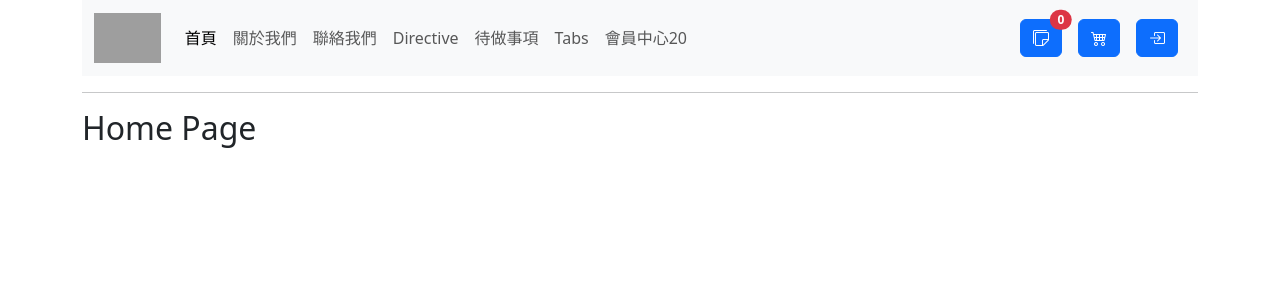
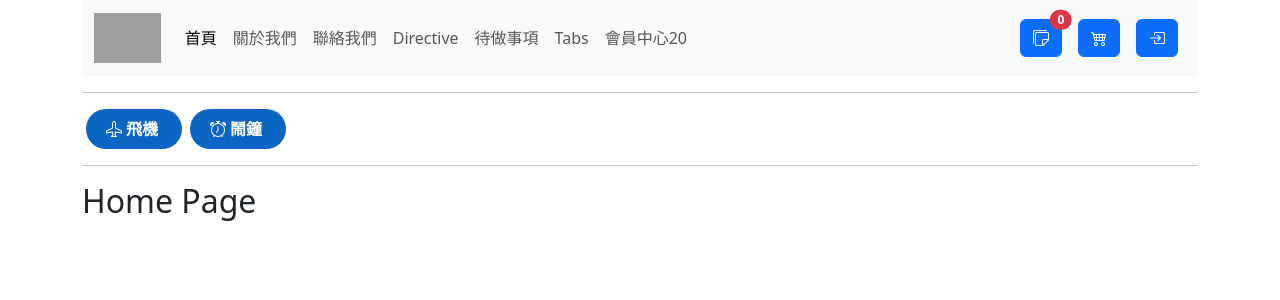
Before and after one commit to HsiaoHungWang/vue-demo, a Vue app: page / in a window 1280 px wide. Shown: the top 300 px of the page. Built offline with nearby package versions, Linux system fonts and the light colour scheme; grey boxes are pictures that could not be loaded.

Commit message:
<slot> 的使用

```diff
--- a/src/App.vue
+++ b/src/App.vue
@@ -4,6 +4,7 @@
 import 'bootstrap/dist/js/bootstrap.js'
 import 'bootstrap-icons/font/bootstrap-icons.css'
 import NavbarComponent from './components/NavbarComponent.vue';
+import FancyButton from './components/FancyButton.vue';
 
 // import BMIComponent from './components/BMIComponent.vue';
 // import ButtonCount from './components/ButtonCount.vue';
@@ -64,7 +65,15 @@
     <RouterLink :to="{ name: 'Abc' }" activeClass="active">聯絡我們</RouterLink> |
     <RouterLink :to="{ name: 'member', params:{id:'20'} }" activeClass="active">會員中心20</RouterLink> | -->
     <hr />
-
+     <FancyButton>
+        <i class="bi bi-airplane"></i>
+        <span class="mx-1">飛機</span>
+    </FancyButton>
+    <FancyButton>
+        <i class="bi bi-alarm"></i>
+        <span class="mx-1">鬧鐘</span>
+    </FancyButton>
+    <hr />
     <RouterView></RouterView>
 
 
--- /dev/null
+++ b/src/components/FancyButton.vue
@@ -0,0 +1,59 @@
+<script setup>
+
+</script>
+
+<template>
+    <button class="button-18 mx-1">
+        <slot></slot>
+    </button>
+</template>
+
+<style lang="css" scoped>
+
+/* CSS */
+.button-18 {
+  align-items: center;
+  background-color: #0A66C2;
+  border: 0;
+  border-radius: 100px;
+  box-sizing: border-box;
+  color: #ffffff;
+  cursor: pointer;
+  display: inline-flex;
+  font-family: -apple-system, system-ui, system-ui, "Segoe UI", Roboto, "Helvetica Neue", "Fira Sans", Ubuntu, Oxygen, "Oxygen Sans", Cantarell, "Droid Sans", "Apple Color Emoji", "Segoe UI Emoji", "Segoe UI Symbol", "Lucida Grande", Helvetica, Arial, sans-serif;
+  font-size: 16px;
+  font-weight: 600;
+  justify-content: center;
+  line-height: 20px;
+  max-width: 480px;
+  min-height: 40px;
+  min-width: 0px;
+  overflow: hidden;
+  padding: 0px;
+  padding-left: 20px;
+  padding-right: 20px;
+  text-align: center;
+  touch-action: manipulation;
+  transition: background-color 0.167s cubic-bezier(0.4, 0, 0.2, 1) 0s, box-shadow 0.167s cubic-bezier(0.4, 0, 0.2, 1) 0s, color 0.167s cubic-bezier(0.4, 0, 0.2, 1) 0s;
+  user-select: none;
+  -webkit-user-select: none;
+  vertical-align: middle;
+}
+
+.button-18:hover,
+.button-18:focus {
+  background-color: #16437E;
+  color: #ffffff;
+}
+
+.button-18:active {
+  background: #09223b;
+  color: rgb(255, 255, 255, .7);
+}
+
+.button-18:disabled {
+  cursor: not-allowed;
+  background: rgba(0, 0, 0, .08);
+  color: rgba(0, 0, 0, .3);
+}
+</style>
```
